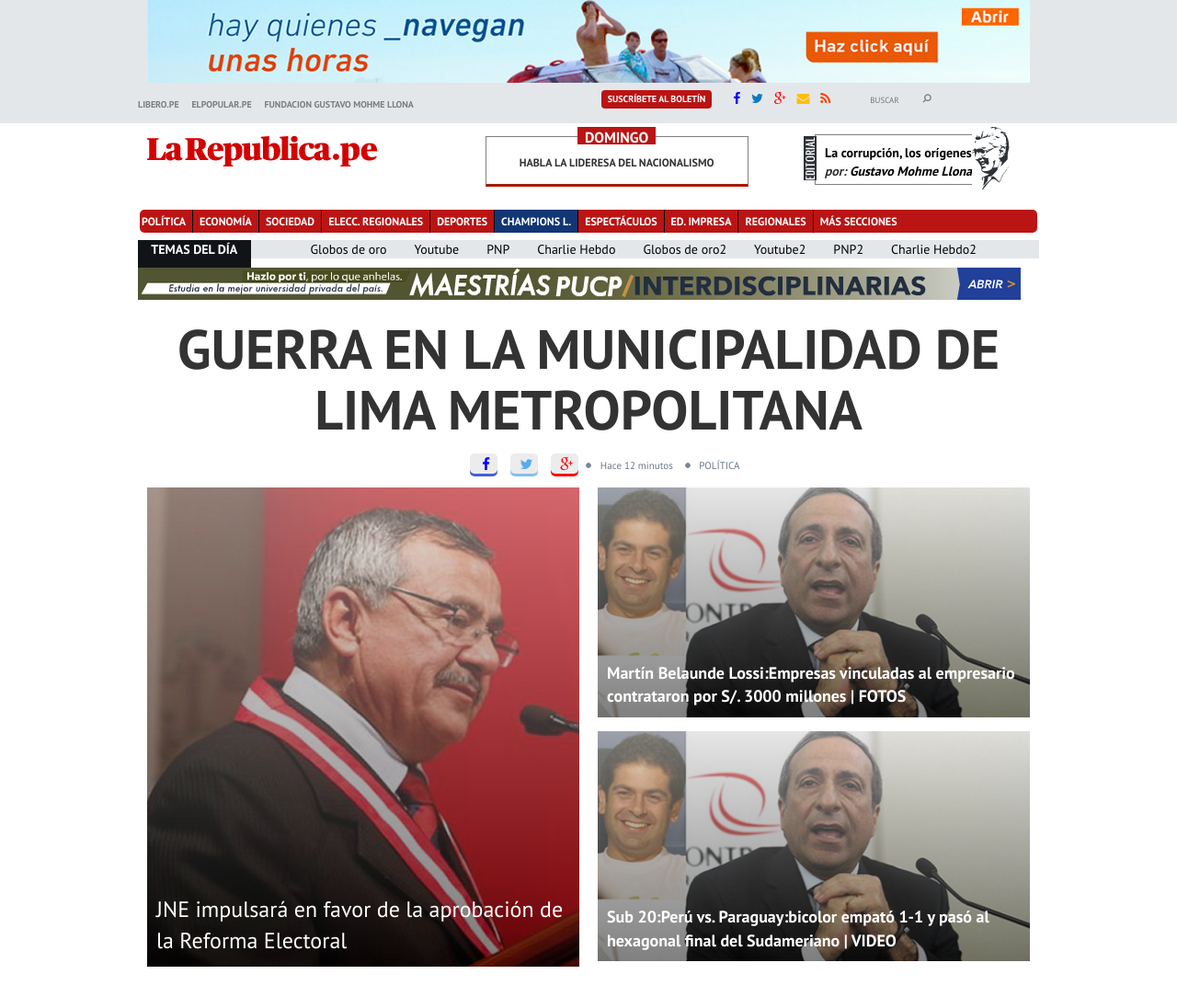
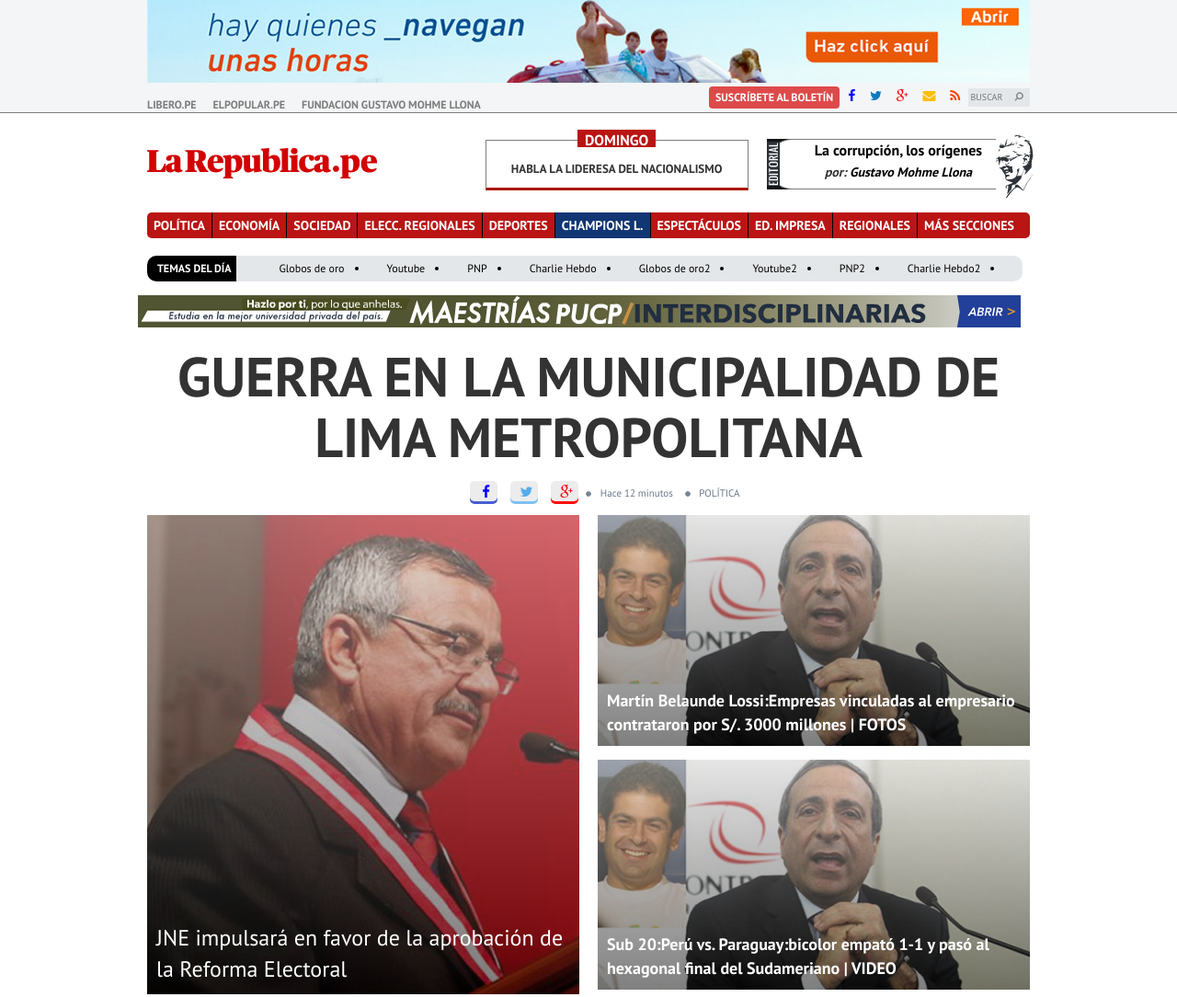
Before and after one commit to stolenhead/la-republica, a plain HTML site: page home.html in a window 1280 px wide. Shown: the top 1084 px of the page at 92% size. Drawn offline with nearby package versions, Linux system fonts and the light colour scheme.

Commit message:
header completo

```diff
--- a/css/common.css
+++ b/css/common.css
@@ -1,57 +1,12 @@
 /* HEADER*/
 
 header {
-<<<<<<< HEAD
   font-size: 12px;
 }
 
-.logo-republica{
-  padding: 4% 0%;
-}
 
-.enlaces-menu {
-  margin: 0px -50px;
-  padding: 12px 7px;
-}
-
-.enlaces-menu ul li {
-  text-decoration: none;
-  display: inline;
-  text-align: left;
-  font-size: 10px;
-  font-weight: bold;
-  padding-left: 10px;
-}
-
-.enlaces-menu ul li a {
-  color: #7D7D7D;
-  text-decoration: none;
-}
-
-.enlaces-menu ul li a:hover {
-  color: #000000;
-  text-decoration: none;
-}
-
-header .btn-suscripcion{
+.inline-block {
   display: inline-block;
-  margin: 8px 0px;
-  font-weight: bold;
-  text-align: center;
-  vertical-align: middle;
-  -ms-touch-action: manipulation;
-  touch-action: manipulation;
-  cursor: pointer;
-  background-image: none;
-  border: 1px solid transparent;
-  white-space: nowrap;
-  padding: 2px 6px;
-  font-size: 10px;
-  line-height: 1.42857143;
-  border-radius: 4px;
-  color: #ffffff;
-  background-color: #BA1414;
-  text-decoration: none;
 }
 
 .fondo-blanco {
@@ -63,45 +18,75 @@ header .btn-suscripcion{
 }
 
 .fondo-gris {
-  background-color:#E4E7EA;
+  background-color:#F4F5F7;
+  border-bottom: 1px solid #7D7D7D;
 }
 
 .texto-white {
   color: #FFFFFF;
 }
 
-.miniatura-columna-diaria{
-  background-color: white;
-  border-top: 1px solid gray ;
-  border-left: 1px solid gray ;
-  border-right: 1px solid gray ;
-  border-bottom: 3px solid #AA1801 ;
-  height: 55px;
-  margin: 5% 0%;
+.font-azul {
+  color: blue;
+}
+
+.font-celeste {
+  color: #0C7ABF;
+}
+
+.font-rojo {
+  color: red;
+}
+
+.font-amarillo{
+  color: #FFBF00;
+}
+
+.font-naranja {
+  color: #FF4000;
+}
+
+.logo-republica{
+ padding-top: 11%;
+}
+
+.enlaces-menu {
+  margin: auto 0;
+  text-decoration: none;
+  list-style: none;
+  display: inline-block;
+  font-weight: bold;
+  padding-top: 15px;
+}
+
+.enlaces-menu a {
+  color: #7D7D7D;
+  text-decoration: none;
+  padding-right: 15px;
+}
+
+.enlaces-menu a:hover {
+  color: #000000;
+  text-decoration: none;
+}
+
+header .btn-suscripcion{
+  display: inline-block;
   font-weight: bold;
   text-align: center;
-}
-
-.miniatura-columna-diaria p {
-  padding-top: 5%;
-  font-size: 14px;
-}
-
-.titulo-miniatura {
-  color: #FFFFFF;
-  background-color: #BA1414;
-  font-size: 16px;
-  height: 19px;
-  width: 30%;
-  margin: -4% 35%;
-}
-
-.editorial-columna {
-  padding: 0% 5%;
-}
-
-.autor-columna {
-  margin: -6% 85%;
+  vertical-align: middle;
+  -ms-touch-action: manipulation;
+  touch-action: manipulation;
+  cursor: pointer;
+  background-image: none;
+  border: 1px solid transparent;
+  white-space: nowrap;
+  padding: 2px 6px;
+  line-height: 1.42857143;
+  border-radius: 4px;
+  color: #ffffff;
+  background-color: #DD4A4A;
+  text-decoration: none;
 }
 
 .form-group {
@@ -114,15 +99,22 @@ header .btn-suscripcion{
 
 .barra-buscar {
   background-color: #E4E7EA;
-  width: 52%;
-  font-size: 9px;
+  width: 40px;
+  font-size: 10px ;
   border: none;
-  margin: 4% 0%;
+}
+
+.iconos-redeso {
+  font-size: 14px;
+}
+
+.iconos-redesso a{
+  padding-right: 5px;
+  padding-top: 4px;
 }
 
 header .btn-buscar{
   display: inline-block;
-  margin: 8px 0px;
   font-weight: bold;
   text-align: center;
   vertical-align: middle;
@@ -133,47 +125,107 @@ header .btn-buscar{
   white-space: nowrap;
   padding: 2px 6px;
   font-size: 10px;
+  font-weight: bold;
   border-radius: 4px;
   color: #848484;
   background-color: #E4E7EA;
 }
 
+.padd-redes {
+  padding: 7px 6px;
+}
+
+.miniatura-columna-diaria{
+  background-color: white;
+  border-top: 1px solid #7D7D7D;
+  border-left: 1px solid #7D7D7D;
+  border-right: 1px solid #7D7D7D;
+  border-bottom: 3px solid #AA1801;
+  height: 55px;
+  margin-top: 10%;
+  margin-bottom: 5%;
+  font-weight: bold;
+  text-align: center;
+}
+
+.miniatura-columna-diaria p {
+  padding-top: 9%;
+  font-size: 13px;
+}
+
+.titulo-miniatura {
+  color: #FFFFFF;
+  background-color: #BA1414;
+  font-size: 16px;
+  height: 19px;
+  width: 30%;
+  margin: -4% 35%;
+}
+
 .seccion-editorial  {
-  margin: 5% 10%;
+  background-color: #111417;
+  position: relative;
+  margin-top: 28px;
+
 }
 
 .miniatura-editorial{
   background-color: white;
-  border: 1px solid gray;
+  border: 1px solid #7D7D7D;
+  border-top-left-radius: 40px;
+  border-bottom-left-radius: 40px;
   height: 55px;
-  margin: -50px 24px;
-  padding: 9px 6px;
+  font-size: 16px;
   font-weight: bold;
   text-align: center;
+}
+
+.miniatura-editorial dfn{
+  font-size: 14px;
+}
+.miniatura-editorial a{
+  text-decoration: none;
+  color: #000000;
+}
+
+.miniatura-editorial a:hover{
+  text-decoration: underline;
+  color: #000000;
+}
+
+.editorial-columna {
+  position: absolute;
+  top: 5%;
+}
+
+.autor-columna {
+  position: absolute;
+  top: -8%;
+  left: 87%;
 }
 
 .nav-menu {
   background-color: #BA1414;
   border-radius: 5px;
   color: #FFFFFF;
-  font-size: 12px;
+  font-size: 14px;
   font-weight: bold;
-  height: 25px;
-  margin: 8px -8px;
+  height: 28px;
   text-align: center;
+  margin-bottom: 2%;
 }
 
 .nav-menu ul {
-  list-style: none;
-  margin-left: -45px;
+  padding: 0;
 }
 
-.nav-menu li {
+.nav-menu ul li {
   border-right: 1px solid black;
   list-style: none;
   text-decoration: none;
-  padding:4px 7px;
+  padding: 4px 7px;
   float: left;
+  display: inline-block;
 }
 
 .nav-menu li:last-child {
@@ -185,7 +237,7 @@ header .btn-buscar{
   text-decoration: none;
 }
 
-.nav-menu li:hover {
+.nav-menu ul li:hover {
   background-color: #FF0000;
   color: #FFFFFF;
   text-decoration: none;
@@ -199,34 +251,63 @@ header .btn-buscar{
   background-color: #08088A;
 }
 
-.gran-tema-dia {
-  background-color: #111417;
-  font-size: 12px;
-  color: #FFFFFF;
-  text-align: center;
-  font-weight: bold;
+.tema-del-dia {
+  padding-bottom: 10px;
 }
 
-.temas-del-dia {
-  background-color:#E4E7EA;
+.solo-tema {
+  border-top-left-radius: 10px;
+  border-bottom-left-radius: 10px;
+  color: white;
+  background-color: black;
+  font-size: 12px;
+  font-weight: bold;
   text-align: center;
-}
-.temas-del-dia li {
-  list-style: none;
-  text-decoration: none;
+  height: 28px;
 }
 
-.temas-del-dia li a {
-  list-style: none;
-  text-decoration: none;
-  color: #000000;
-  float: left;
-  padding: 0px 15px;
+.solo-tema p{
+  padding-top: 5px;
+  margin: auto 0;
 }
 
+.los-temas {
+  border-top-right-radius: 10px;
+  border-bottom-right-radius: 10px;
+  color: black;
+  background-color: #E4E7EA;
+  height: 28px;
+  float: left;
+  margin-left: -3%;
+  font-size: 12px;
+}
 
+.los-temas ul {
+  list-style: none;
+  padding: 0;
+}
+
+.los-temas ul li {
+  float: left;
+  list-style: disc;
+  margin-top: 5px;
+  margin-left: 26px;
+  padding-left: 20px;
+}
+
+.los-temas ul li a {
+  color: black;
+  font-size: 12px;
+}
+
+.los-temas ul li:nth-last-child(9) {
+  list-style: none;
+}
+
+.banner-2 {
+  margin-top: 15px;
+}
 /* Acá termina el css del HEADER*/
-
 
 
 /* Footer ---Saris */
@@ -291,285 +372,3 @@ footer .grupo {
   padding-top: 1%;
 }
 /* Footer ---Saris */
-=======
-	font-size: 12px;
-}
-
-.logo-republica{
-	padding: 4% 0%;
-}
-
-.enlaces-menu {
-	padding: 12px 0px;
-}
-
-.enlaces-menu ul {
-	margin: auto 0;
-}
-.enlaces-menu ul li {
-	text-decoration: none;
-	display: inline;
-	text-align: left;
-	font-size: 10px;
-	font-weight: bold;
-	padding-left: 10px;
-}
-
-.enlaces-menu ul li a {
-	color: #7D7D7D;
-	text-decoration: none;
-}
-
-.enlaces-menu ul li a:hover {
-	color: #000000;
-	text-decoration: none;
-}
-
-header .btn-suscripcion{
-	display: inline-block;
-	margin: 8px 45px;
-	font-weight: bold;
-	text-align: center;
-	vertical-align: middle;
-	-ms-touch-action: manipulation;
-	touch-action: manipulation;
-	cursor: pointer;
-	background-image: none;
-	border: 1px solid transparent;
-	white-space: nowrap;
-	padding: 2px 6px;
-	font-size: 10px;
-	line-height: 1.42857143;
-	border-radius: 4px;
-	color: #ffffff;
-	background-color: #BA1414;
-	text-decoration: none;
-}
-
-.inline-block {
-	display: inline-block;
-}
-.fondo-blanco {
-	background-color: #FFFFFF;
-}
-
-.fondo-negro {
-	background-color: #111417;
-}
-
-.fondo-gris {
-	background-color:#E4E7EA;
-}
-
-.texto-white {
-	color: #FFFFFF;
-}
-
-.font-azul {
-	color: blue;
-}
-
-.font-celeste {
-	color: #0C7ABF;
-}
-
-.font-rojo {
-	color: red;
-}
-
-.font-amarillo{
-	color: #FFBF00;
-}
-
-.font-naranja {
-	color: #FF4000;
-}
-
-.padd-redes {
-	padding: 2px 4px;
-}
-.miniatura-columna-diaria{
-	background-color: white;
-	border-top: 1px solid gray ;
-	border-left: 1px solid gray ;
-	border-right: 1px solid gray ;
-	border-bottom: 3px solid #AA1801 ;
-	height: 55px;
-	margin: 5% 0%;
-	font-weight: bold;
-	text-align: center;
-}
-
-.miniatura-columna-diaria p {
-	padding-top: 8%;
-	font-size: 12px;
-}
-
-.titulo-miniatura {
-	color: #FFFFFF;
-	background-color: #BA1414;
-	font-size: 16px;
-	height: 19px;
-	width: 30%;
-	margin: -4% 35%;
-}
-
-.editorial-columna {
-	padding: 0% 5%;
-}
-
-.autor-columna {
-	margin: -6% 85%;
-}
-
-.form-group {
-	margin-bottom: 0px;
-}
-
-.navbar-form {
-	background-color: #E4E7EA;
-}
-
-.barra-buscar {
-	background-color: #E4E7EA;
-	width: 35%;
-	font-size: 9px;
-	border: none;
-	margin: 4% 0%;
-}
-.iconos-redeso {
-	margin: 0px -30px;
-}
-
-header .btn-buscar{
-	display: inline-block;
-	margin: 8px 0px;
-	font-weight: bold;
-	text-align: center;
-	vertical-align: middle;
-	-ms-touch-action: manipulation;
-	touch-action: manipulation;
-	cursor: pointer;
-	border: 1px solid transparent;
-	white-space: nowrap;
-	padding: 2px 6px;
-	font-size: 10px;
-	border-radius: 4px;
-	color: #848484;
-	background-color: #E4E7EA;
-}
-
-.seccion-editorial  {
-	margin: 5% 10%;
-}
-
-.miniatura-editorial{
-	background-color: white;
-	border: 1px solid gray;
-	height: 55px;
-	margin: -50px 24px;
-	padding: 9px 6px;
-	font-weight: bold;
-	text-align: center;
-}
-.miniatura-editorial a{
-	text-decoration: none;
-	color: #000000;
-}
-
-.miniatura-editorial a:hover{
-	text-decoration: underline;
-	color: #000000;
-}
-
-.nav-menu {
-	background-color: #BA1414;
-	border-radius: 5px;
-	color: #FFFFFF;
-	font-size: 12px;
-	font-weight: bold;
-	height: 25px;
-	margin: 8px -8px;
-	text-align: center;
-}
-
-.nav-menu ul {
-	list-style: none;
-	margin-left: -45px;
-}
-
-.nav-menu li {
-	border-right: 1px solid black;
-	list-style: none;
-	text-decoration: none;
-	padding:4px 7px;
-	float: left;
-}
-
-.nav-menu li:last-child {
-	border-right: none;
-}
-
-.nav-menu a {
-	color: #FFFFFF;
-	text-decoration: none;
-}
-
-.nav-menu li:hover {
-	background-color: #FF0000;
-	color: #FFFFFF;
-	text-decoration: none;
-}
-
-.nav-menu .letra-azul {
-	background-color: #113673;
-}
-
-.nav-menu .letra-azul:hover {
-	background-color: #08088A;
-}
-
-.tema-del-dia {
-  background-color: #e3e3e3;
-  padding: 10px;
-  width: 72%;
-  margin: 0px auto 10px;
-  border-radius: 10px;
-  overflow: hidden;
-}
-
-.tema-del-dia ul {
-    list-style: none;
-    margin-left: -45px;
-}
-
-.tema-del-dia ul li {
-    float: left;
-    list-style: disc;
-    margin-left: 29px;
-}
-
-.tema-del-dia ul li a {
-    color: black;
-    font-size: 12px;
-}
-.tema-del-dia .background-black {
-    background-color: #141414;
-    padding: 10px 10px;
-    margin: -10px;
-    margin-left: -20px;
-    margin-right: 10px;
-    border-top-left-radius: 10px;
-    border-bottom-left-radius: 10px;
-    color: white;
-    height: inherit;
-    width: auto;
-}
-
-.tema-del-dia ul li:nth-last-child(9) {
-	list-style: none;
-}
-
-
-/* Acá termina el css del HEADER*/
->>>>>>> header
--- a/home.html
+++ b/home.html
@@ -28,30 +28,28 @@
 						</div>
 					</div>
 					<div class="row">
-						<div class="col-lg-8 enlaces-menu">
-							<ul>
-								<li><a href="#">LIBERO.PE</a></li>
-								<li><a href="#">ELPOPULAR.PE</a></li>
-								<li><a href="#">FUNDACION GUSTAVO MOHME LLONA</a></li>
-							</ul>
+						<div class="col-lg-8">
+							<nav class="enlaces-menu">
+								<a href="#">LIBERO.PE</a>
+								<a href="#">ELPOPULAR.PE</a>
+								<a href="#">FUNDACION GUSTAVO MOHME LLONA</a>
+								</ul>
+							</nav>
 						</div>
 					 	<div class="col-lg-8 text-right">
 					 		<a href="" class="btn-suscripcion">SUSCRÍBETE AL BOLETÍN</a>
-					 		<div class="iconos-redeso inline-block">
+					 		<div class="inline-block iconos-redeso">
 						 		<a href="https://www.facebook.com/larepublicape/" ><i class="fa fa-facebook-f font-azul padd-redes"></i></a>
 								<a href="https://twitter.com/larepublica_pe?lang=es"><i class="fa fa-twitter font-celeste padd-redes"></i></a>
 								<a href="https://plus.google.com/+larepublica"><i class="fa fa-google-plus font-rojo padd-redes"></i></a>
 								<a href="https://mail.google.com/mail/u/1/"><i class="fa fa-envelope font-amarillo padd-redes"></i></a>
 								<a href=""><i class="fa fa-rss font-naranja padd-redes"></i></a>
 							</div>
-					 		<form class="navbar-form inline-block">
-					 			<div class="form-group">
-						 			<input class="barra-buscar" typse="text" placeholder="BUSCAR">
-						 			<button type="submit" class="btn-buscar"><i class="fa fa-search fa fa-rotate-90"></i></button>
-					 			</div>
-					 		</form>
+				 			<div class="form-group navbar-form inline-block">
+						 		<input class="barra-buscar" typse="text" placeholder="BUSCAR">
+						 		<button type="submit" class="btn-buscar"><i class="fa fa-search fa fa-rotate-90"></i></button>
+					 		</div>
 					 	</div>
-					</div>
 					</div>
 				</div>
 			</div>
@@ -66,52 +64,60 @@
 					</div>
 					<div class="col-lg-5">
 						<div class="seccion-editorial">
-							<div><img src="image/img_editorial_text.jpg" alt="Gustavo Mohme" class="editorial-columna"></div>
+							<img src="image/img_editorial_text.jpg" alt="Gustavo Mohme" class="editorial-columna">
 							<div class="miniatura-editorial">
 								<strong><a href="">La corrupción, los orígenes</a></strong><br>
 								<dfn>por: <a href="">Gustavo Mohme Llona</a></dfn>
 							</div>
-							<div><img src="image/img_author.jpg" alt="" class="autor-columna"></div>
-							</div>
+							<img src="image/img_author.jpg" alt="" class="autor-columna">
 						</div>
 					</div>
 				</div>
 			</div>
 			<div class="container">
 				<nav class="nav-menu hidden-xs">
-					<ul class="">
+					<ul>
 						<li><a href="blog.html">POLÍTICA</a></li>
 						<li><a href="columnas.html">ECONOMÍA</a></li>
 						<li><a href="contacto.html">SOCIEDAD</a></li>
 						<li><a href="#">ELECC. REGIONALES</a></li>
 						<li><a href="#">DEPORTES</a></li>
 						<li class="letra-azul"><a href="#">CHAMPIONS L.</a></li>
-						<li><a href="#" class="hidden-md hidden-sm hidden-xs">ESPECTÁCULOS</a></li>
-						<li><a href="#" class="hidden-md hidden-sm hidden-xs">ED. IMPRESA</a></li>
-						<li><a href="#" class="hidden-md hidden-sm hidden-xs">REGIONALES</a></li>
-						<li><a href="#" class="hidden-mdhidden-sm hidden-xs">MÁS SECCIONES</a></li>
+						<li><a href="#">ESPECTÁCULOS</a></li>
+						<li><a href="#">ED. IMPRESA</a></li>
+						<li><a href="#">REGIONALES</a></li>
+						<li><a href="#">MÁS SECCIONES</a></li>
 					</ul>
 				</nav>
 			</div>
-	 		<div class="container">
-				<div class="row ">
-					<div class="col-lg-2 fondo-negro">
-						<p class="texto-white text-center"><b>TEMAS DEL DÍA</b></p>
-					</div>
-					<div class="col-lg-14 fondo-gris">
-						<ul class="temas-del-dia text-center">
-							<li><a href="">Globos de oro</a></li>
-							<li><a href="">Youtube</a></li>
-							<li><a href="">PNP</a></li>
-							<li><a href="">Charlie Hebdo</a></li>
-							<li><a href="">Globos de oro2</a></li>
-							<li><a href="">Youtube2</a></li>
-							<li><a href="">PNP2</a></li>
-							<li><a href="">Charlie Hebdo2</a></li>
-						</ul>
-					</div>
+			<div class="container">
+				<div class="row">
+					<nav class="tema-del-dia">
+						<div class="col-lg-2 col-md-4 col-xs-8">
+							<div class="solo-tema">
+								<p>TEMAS DEL DÍA</p>
+							</div>
+						</div>
+						<div class="col-lg-14 col-md-12 col-xs-8">
+							<div class="los-temas">
+								<ul>
+									<li><a href="#">Globos de oro</a></li>
+									<li><a href="#">Youtube</a></li>
+									<li class="hidden-md hidden-sm hidden-xs"><a href="#">PNP</a></li>
+									<li class="hidden-md hidden-sm hidden-xs"><a href="#">Charlie Hebdo</a></li>
+									<li class="hidden-md hidden-sm hidden-xs"><a href="#">Globos de oro2</a></li>
+									<li class="hidden-md hidden-sm hidden-xs"><a href="#">Youtube2</a></li>
+									<li class="hidden-md hidden-sm hidden-xs"><a href="#">PNP2</a></li>
+									<li class="hidden-md hidden-sm hidden-xs"><a href="#">Charlie Hebdo2</a></li>
+									<li class="hidden-md hidden-sm hidden-xs"><a href="#"> </a></li>
+								</ul>
+							</div>
+						</div>
+					</nav>
 				</div>
-				<div class="row"><img src="image/banner-header.jpg" alt="banner-publicidad"></div>
+			</div>
+			<div class="container hidden-xs">
+				<div class="row"><img src="image/banner-header.jpg" class="banner-2" alt="banner-publicidad"></div>
 			</div>
 		</header>
 	<!--Acá termina el Header by Milagros -->
```
